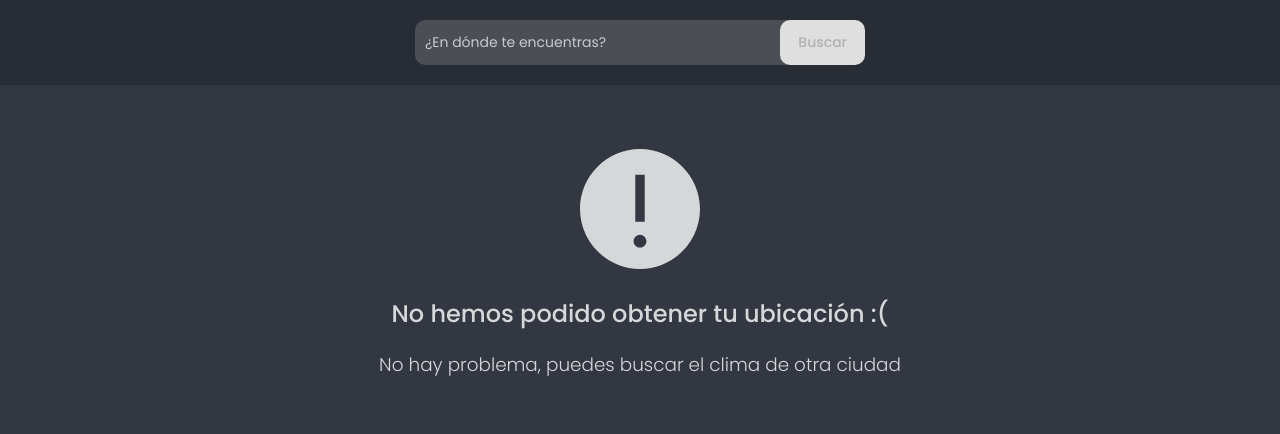
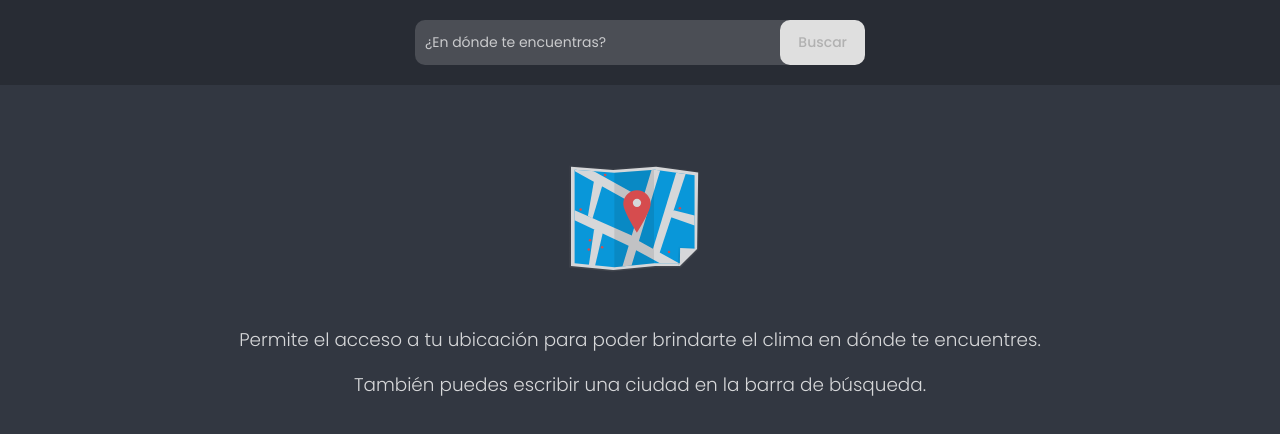
Before and after one commit to IsaRodz/React-Weather-App, a React (Create React App) app: page / in a window 1280 px wide. Shown: the top 434 px of the page. Built offline with nearby package versions, Linux system fonts and the light colour scheme; no server answers.

Commit message:
Exporting the build

```diff
--- a/src/App.js
+++ b/src/App.js
@@ -3,6 +3,8 @@ import "./App.scss";
 import Nav from "./components/Nav";
 import Weather from "./components/Weather";
 import Message from "./components/Message";
+
+import map from "./icons/map.svg";
 
 function App() {
     useEffect(() => getWeatherByLocation(), []);
@@ -48,16 +50,14 @@ function App() {
                 <Weather weather={weather} />
             ) : (
                 <div className="warning">
-                    <svg viewBox="0 0 14 14">
-                        <path
-                            d="M7 0C3.15 0 0 3.15 0 7C0 10.85 3.15 14 7 14C10.85 14 14 10.85 14 7C14 3.15 10.85 0 7 0ZM6.45 3H7.55V8.5H6.45V3V3ZM7 11.5C6.6 11.5 6.25 11.15 6.25 10.75C6.25 10.35 6.6 10 7 10C7.4 10 7.75 10.35 7.75 10.75C7.75 11.15 7.4 11.5 7 11.5Z"
-                            fill="white"
-                        />
-                    </svg>
-
-                    <h2>No hemos podido obtener tu ubicación :(</h2>
+                    <img src={map} alt="" />
                     <p>
-                        No hay problema, puedes buscar el clima de otra ciudad
+                        Permite el acceso a tu ubicación para poder brindarte el
+                        clima en dónde te encuentres.
+                    </p>
+                    <p>
+                        También puedes escribir una ciudad en la barra de
+                        búsqueda.
                     </p>
                 </div>
             )}
--- a/src/App.scss
+++ b/src/App.scss
@@ -193,9 +193,11 @@ nav {
     pointer-events: none;
     opacity: 0.8;
 
-    svg {
-        width: 120px;
-        max-width: 60%;
+    svg,
+    img {
+        width: 180px;
+        max-width: 70%;
+        pointer-events: none;
     }
     h2 {
         font-size: 1.5em;
```
Also changed, not shown: src/icons/map.svg (added), src/icons/map1.svg (added).
